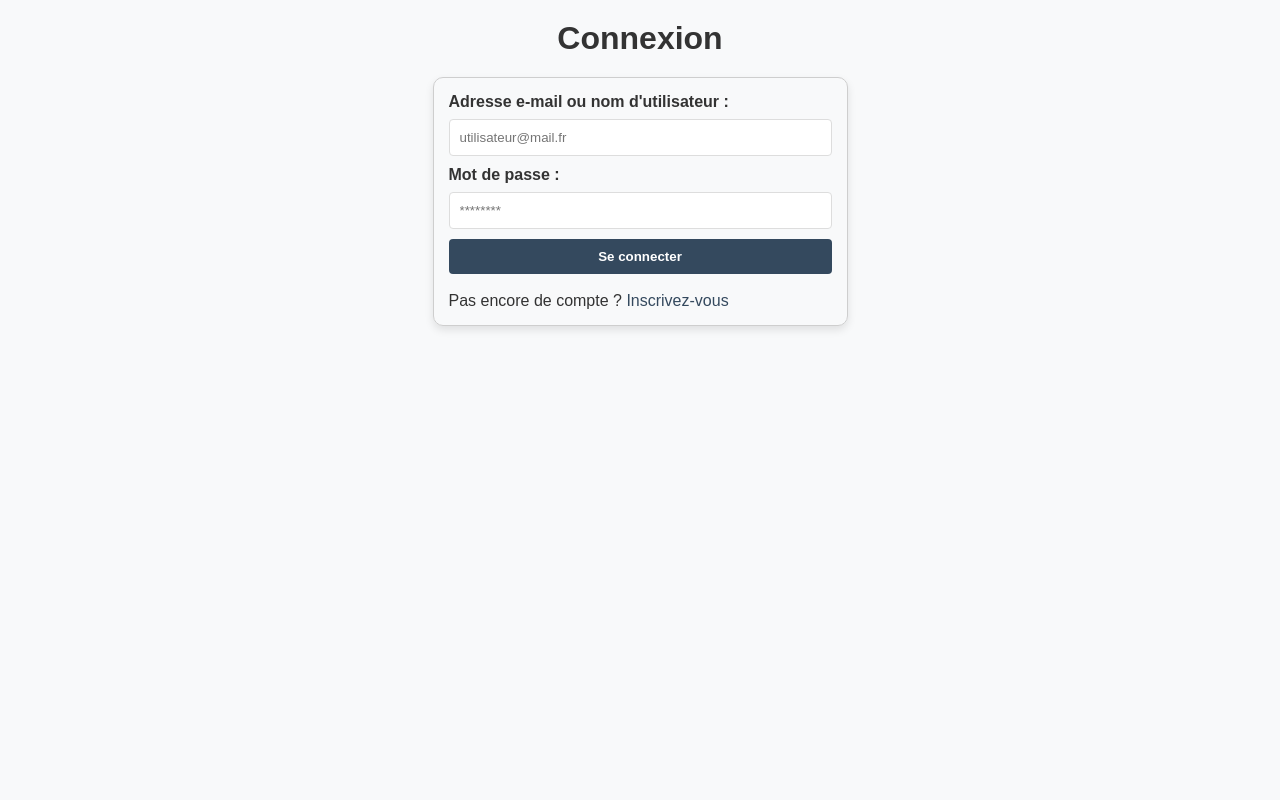
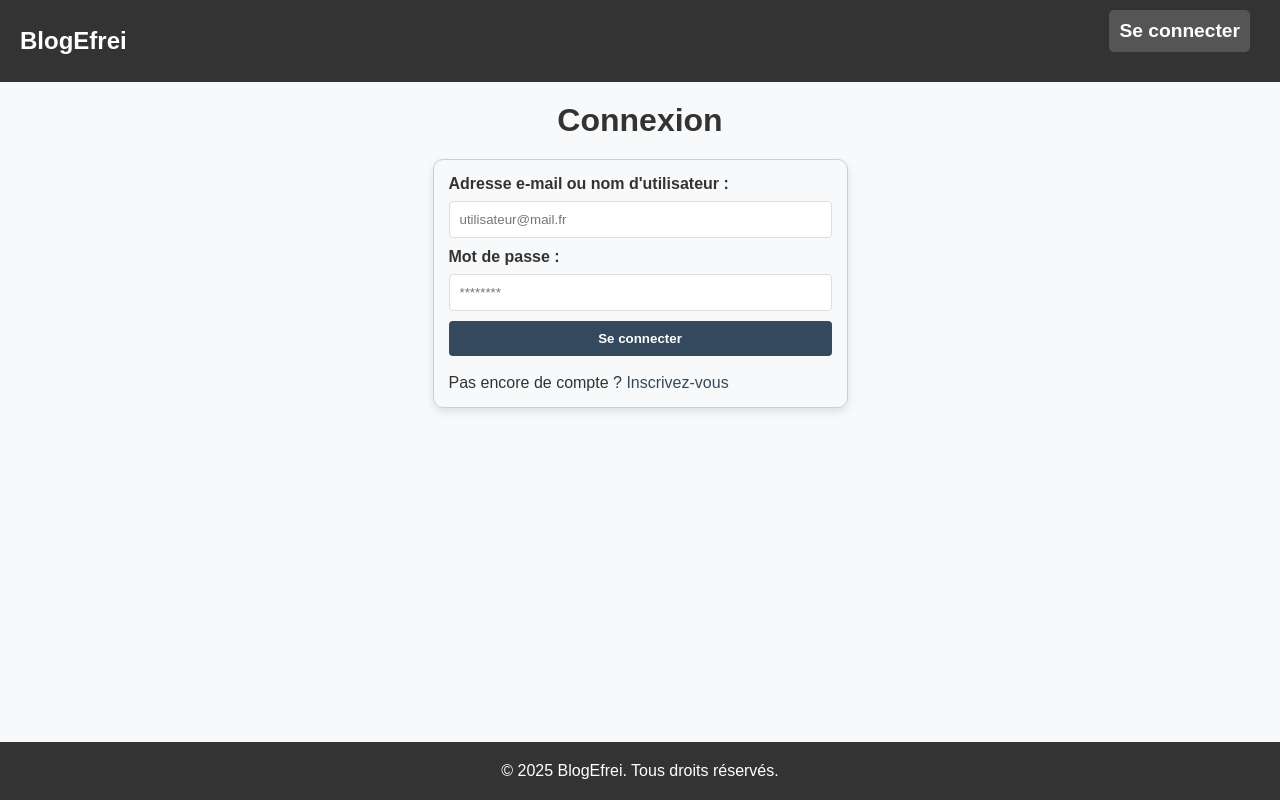
Before and after one commit to RubnK/NodeJS_API_Blog, a Next.js app in the folder frontend/: page /login in a window 1280 px wide. Built offline with nearby package versions, Linux system fonts and the light colour scheme.

Commit message:
Ajout des Header et Footer

```diff
--- /dev/null
+++ b/frontend/components/Footer.js
@@ -0,0 +1,7 @@
+export default function Footer() {
+    return (
+      <footer>
+        <p>&copy; 2025 BlogEfrei. Tous droits réservés.</p>
+      </footer>
+    );
+  }
--- /dev/null
+++ b/frontend/components/Header.js
@@ -0,0 +1,42 @@
+import Link from "next/link";
+import { useState, useEffect } from "react";
+
+export default function Header() {
+  const [isAuthenticated, setIsAuthenticated] = useState(false);
+
+  // Vérifie si l'utilisateur est connecté au chargement
+  useEffect(() => {
+    const userId = localStorage.getItem("user_id");
+    setIsAuthenticated(!!userId);
+  }, []);
+
+  // Fonction pour déconnecter l'utilisateur
+  const handleLogout = () => {
+    localStorage.removeItem("user_id");
+    setIsAuthenticated(false); // Mise à jour de l'état d'authentification
+  };
+
+  return (
+    <header>
+      <Link href="/">
+        <div className="logo">BlogEfrei</div>
+      </Link>
+      <div className="actions">
+        {isAuthenticated ? (
+          <>
+            <Link href="/post">
+              <button className="button">Publier</button>
+            </Link>
+            <Link href="/profil">
+              <button className="button">Profil</button>
+            </Link>
+          </>
+        ) : (
+          <Link href="/login">
+            <button className="button">Se connecter</button>
+          </Link>
+        )}
+      </div>
+    </header>
+  );
+}
--- a/frontend/pages/_app.js
+++ b/frontend/pages/_app.js
@@ -3,11 +3,15 @@ import '../styles/users.css';
 import '../styles/style.css';
 import '../styles/global.css';
 import '../styles/article.css';
+import Header from "../components/Header";
+import Footer from "../components/Footer";
 
 function MyApp({ Component, pageProps }) {
   return (
     <AuthProvider>
+      <Header />
       <Component {...pageProps} />
+      <Footer />
     </AuthProvider>
   );
 }
--- a/frontend/pages/index.js
+++ b/frontend/pages/index.js
@@ -52,9 +52,6 @@ export default function Home() {
   return (
     <div>
       <h1>Liste des Articles</h1>
-      <a href="/post" style={{ display: "block", marginBottom: "20px" }}>Ajouter un Article</a>
-      <a href="/profil" style={{ display: "block", marginBottom: "20px" }}>Mon Profil</a>
-      <button onClick={handleLogout}>Se Déconnecter</button>
       <ul>
         {articles.length === 0 ? (
           <p>Aucun article disponible.</p>
--- a/frontend/styles/global.css
+++ b/frontend/styles/global.css
@@ -1,14 +1,46 @@
-html,
-body {
+html, body {
+  height: 100%;
   padding: 0;
   margin: 0;
+  display: flex;
+  flex-direction: column;
 }
 
+#__next {
+  display: flex;
+  flex-direction: column;
+  flex-grow: 1;
+}
+
+footer {
+  margin-top: auto;
+  text-align: center;
+  padding: 20px;
+  background-color: #333;
+  color: white;
+}
 a {
   color: inherit;
   text-decoration: none;
 }
 
-* {
-  box-sizing: border-box;
+header {
+  display: flex;
+  justify-content: space-between;
+  align-items: center;
+  padding: 10px 20px;
+  background-color: #333;
+  color: white;
 }
+.actions button {
+  color: white;
+  text-decoration: none;
+  margin: 0 10px;
+  padding: 10px;
+  background-color: #555;
+  border-radius: 5px;
+}
+
+.actions button:hover {
+  background-color: #444;
+}
```
